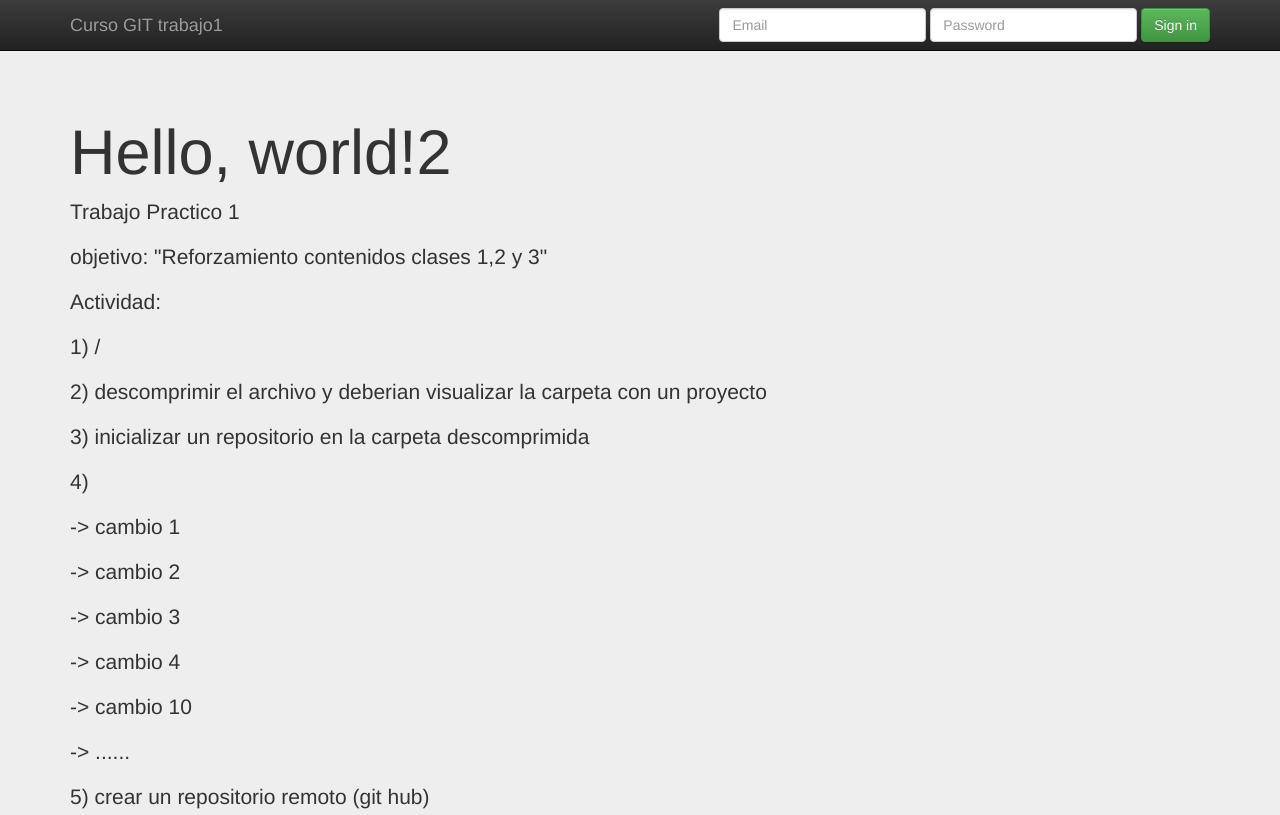
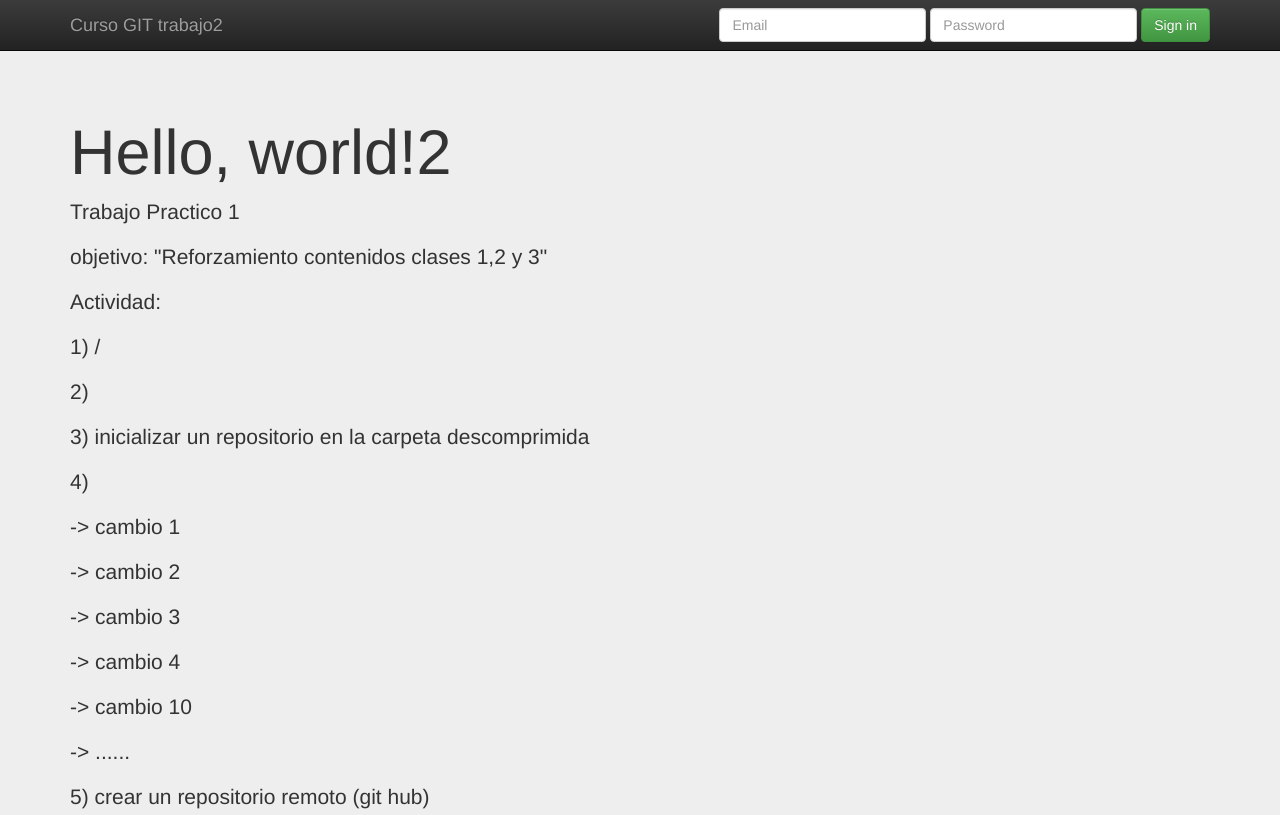
Before and after one commit to Cristian-Contreras/Trajo2_Cristian_Contreras, a plain HTML site: page index.html in a window 1280 px wide. Shown: the top 815 px of the page. Drawn offline with nearby package versions, Linux system fonts and the light colour scheme.

Commit message:
Se actualiza repositorio, se registra cuarto cambio en archivo html

```diff
--- a/index.html
+++ b/index.html
@@ -36,7 +36,7 @@
             <span class="icon-bar"></span>
             <span class="icon-bar"></span>
           </button>
-          <a class="navbar-brand" href="#">Curso GIT trabajo1</a>
+          <a class="navbar-brand" href="#">Curso GIT trabajo2</a>
         </div>
         <div id="navbar" class="navbar-collapse collapse">
           <form class="navbar-form navbar-right" role="form">
@@ -63,7 +63,7 @@
 		<p></p>
 			<p>1) /</p>
 			<p></p>
-			<p>2) descomprimir el archivo y deberian visualizar la carpeta con un proyecto</p>
+			<p>2) </p>
 			<p></p>
 			<p>3) inicializar un repositorio en la carpeta descomprimida</p>
 			<p></p>
```
